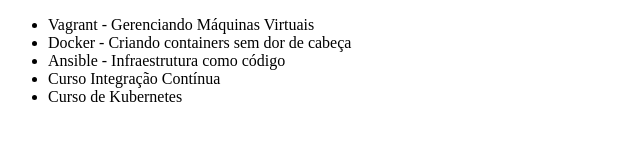
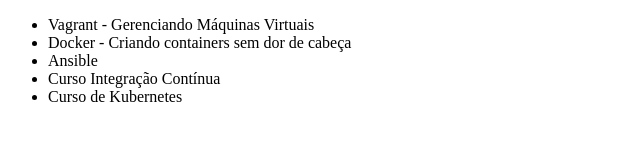
Before and after one commit to lpzukovski/alura-git, a plain HTML site: page index.html in a window 1280 px wide. Shown: the whole page, without its empty margins (0-640 px from the left). Drawn offline with Linux system fonts and the light colour scheme.

Commit message:
Revert "mudando nome do curso de ansible"
This reverts commit c52497c329da6e3b54bf45359aacbf30e565934c.

```diff
--- a/index.html
+++ b/index.html
@@ -8,7 +8,7 @@
 		<ul>
 			<li>Vagrant - Gerenciando Máquinas Virtuais</li>
 			<li>Docker - Criando containers sem dor de cabeça</li>
-			<li>Ansible - Infraestrutura como código</li>
+			<li>Ansible</li>
 			<li>Curso Integração Contínua</li>
 			<li>Curso de Kubernetes</li>
 		</ul>
```
